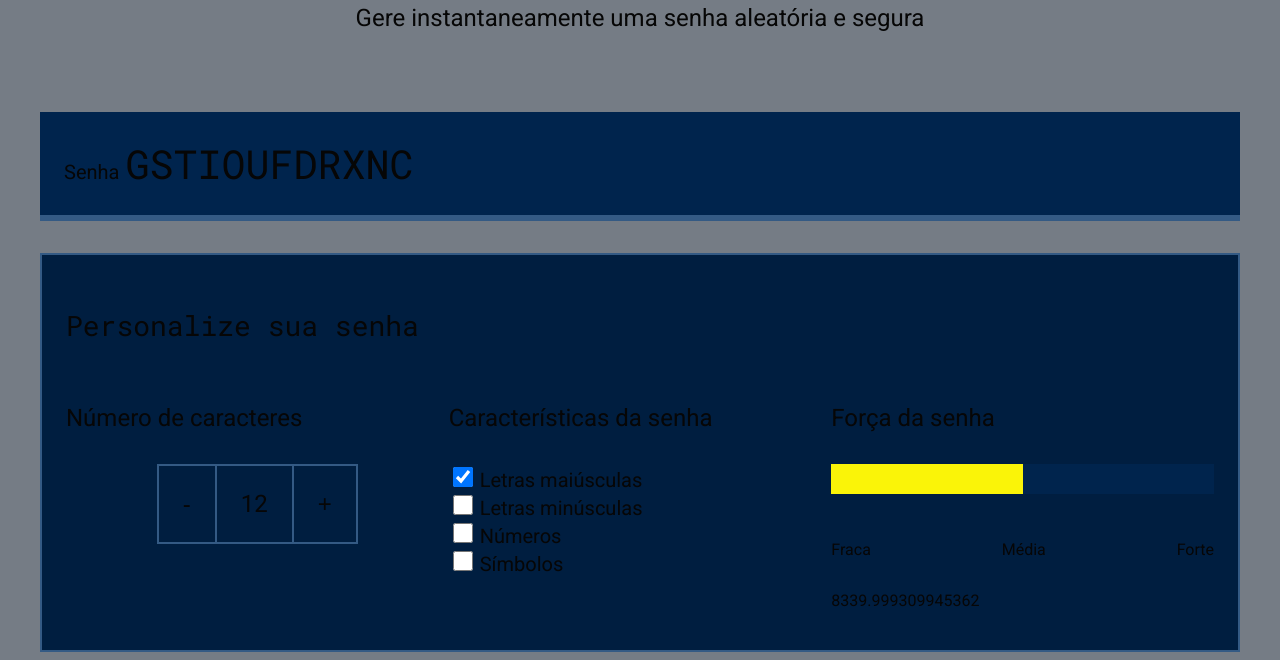
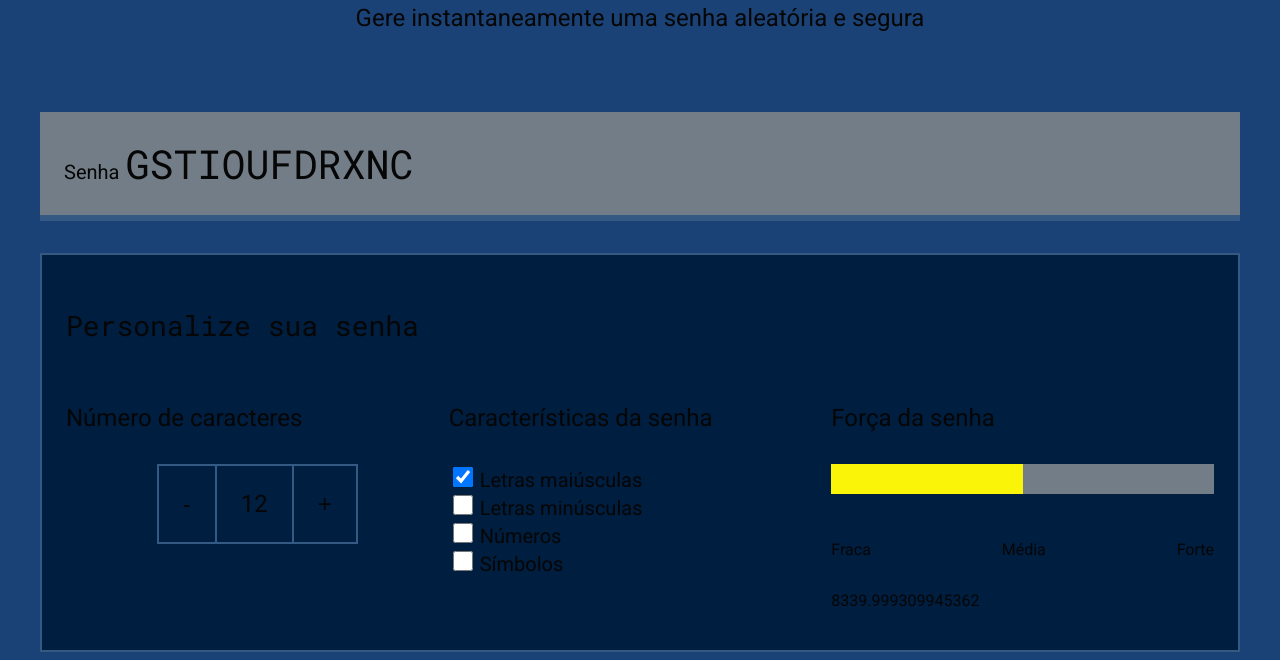
Before and after one commit to PRISCIlAAPARECIDA/geradorsenhapri, a plain HTML site: page index.html in a window 1280 px wide. Shown: the part 191-851 px from the top of the page. Drawn offline with Linux system fonts and the light colour scheme.

Commit message:
vgvgvhvh

```diff
--- a/style.css
+++ b/style.css
@@ -2,8 +2,8 @@
 
 :root{
     --branco: rgb(6, 6, 6);
-    --cor-de-fundo: #757c85;
-    --fundo-senha: #00244D;
+    --cor-de-fundo: #1b4276;
+    --fundo-senha: #737d87;
     --fundo-texto: #001E40;
     --borda: #345a84;
     --roboto: 'Roboto', sans-serif;
```
